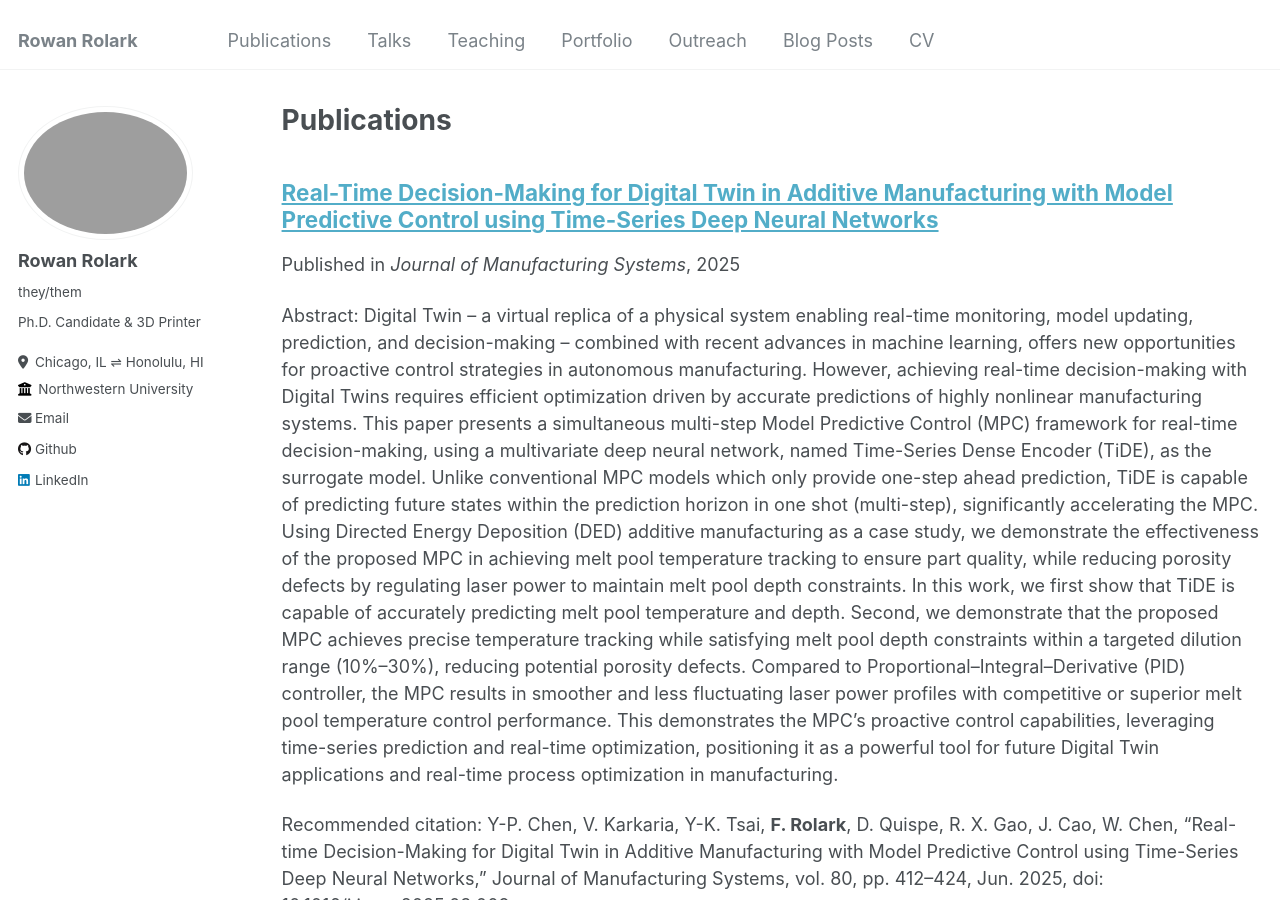
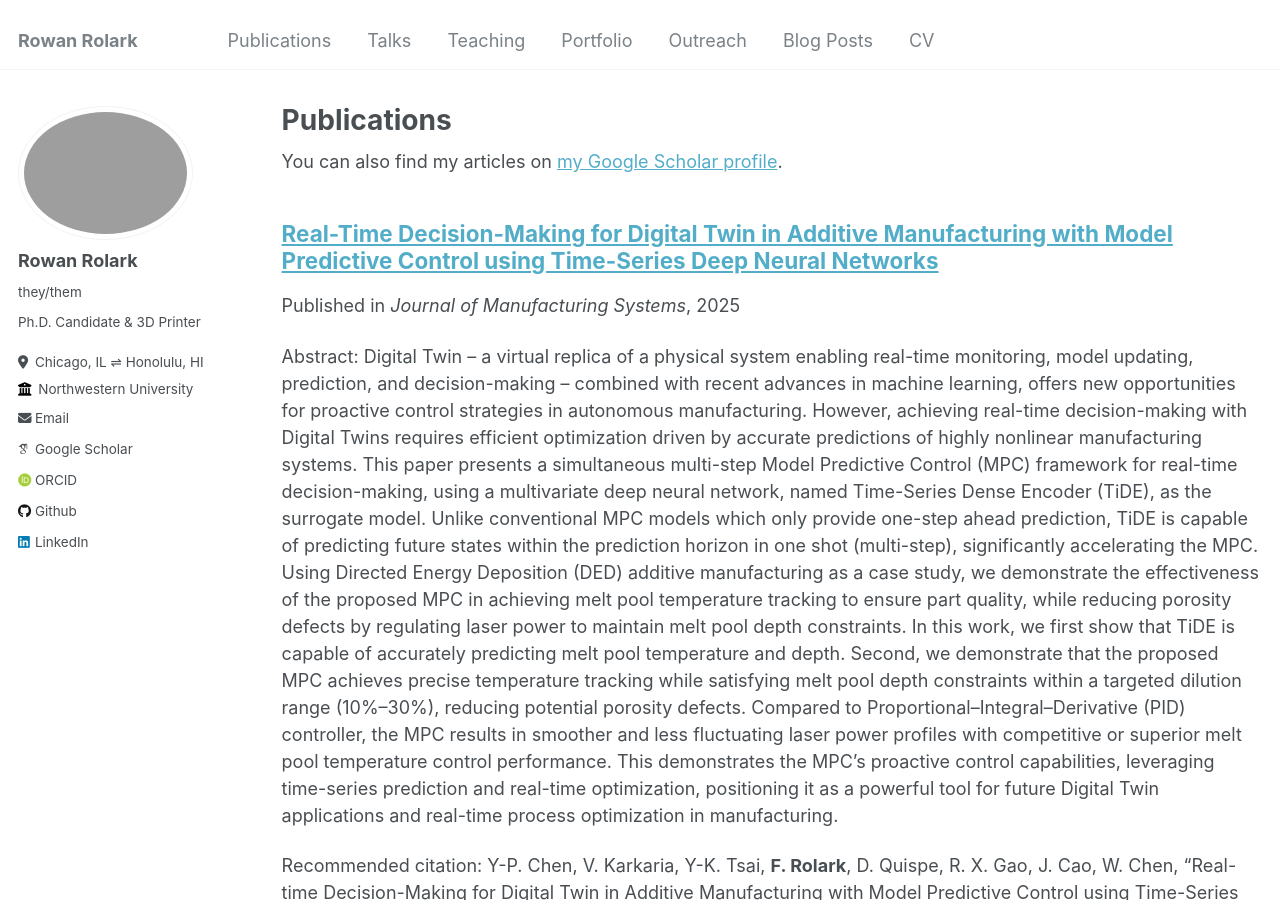
Before and after one commit to rrolark/rrolark.github.io, a Jekyll site: the page built from _pages/publications.md, in a window 1280 px wide and 900 px high. Built offline with Jekyll 4.4.1, drawn with Linux system fonts in a browser that asks for light colours; some web fonts are replaced; part of the change alters nothing that is shown.

Commit message:
added profile links

```diff
--- a/_config.yml
+++ b/_config.yml
@@ -32,9 +32,9 @@ author:
 
   # Academic websites
   arxiv            : # URL - Update with the correct link to your profile
-  googlescholar    : # "https://scholar.google.com/citations?user=PS_CX0AAAAAJ"
+  googlescholar    : "https://scholar.google.com/citations?user=FqDBRH0AAAAJ&hl"
   impactstory      : # URL
-  orcid            : # "http://orcid.org/yourorcidurl"
+  orcid            : "http://orcid.org/0000-0001-8414-7568"
   semantic         : # URL
   pubmed           : # "https://www.ncbi.nlm.nih.gov/pubmed/?term=john+snow"
   researchgate     : # URL
```
